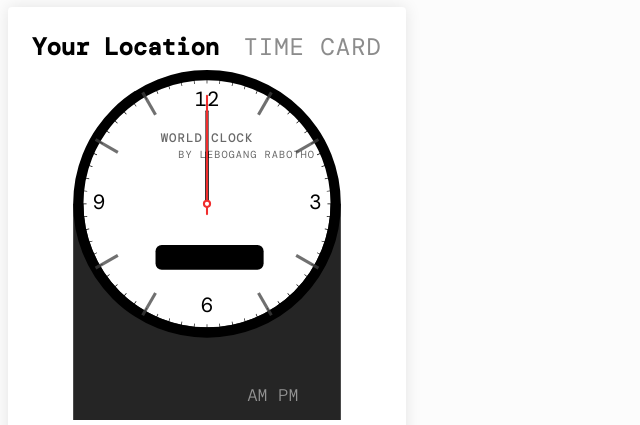
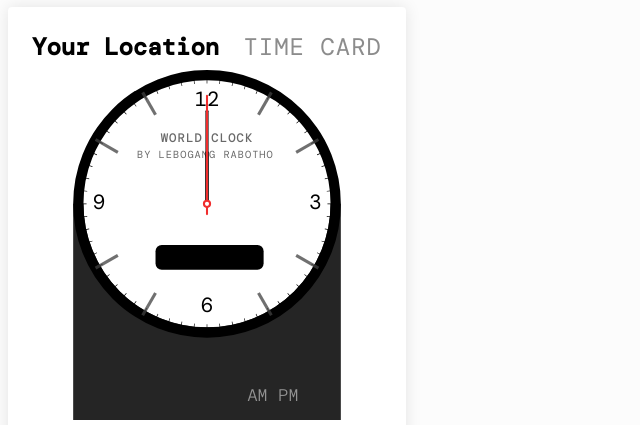
Before and after one commit to Lesh-Lee/World-Clock, a plain HTML site: page index.html in a window 1280 px wide. Shown: the part 128-553 px from the top of the page, 120-760 px from the left. Drawn offline with nearby package versions, Linux system fonts and the light colour scheme; a script that the page names is missing; a web font is replaced by a local one.

Commit message:
Fix text positioning

```diff
--- a/index.html
+++ b/index.html
@@ -226,7 +226,7 @@
 						</text>
 						<text
 							class="clock--branding-author"
-							x="-28"
+							x="-68"
 							y="-45">
 							By Lebogang Rabotho
 						</text>
```
